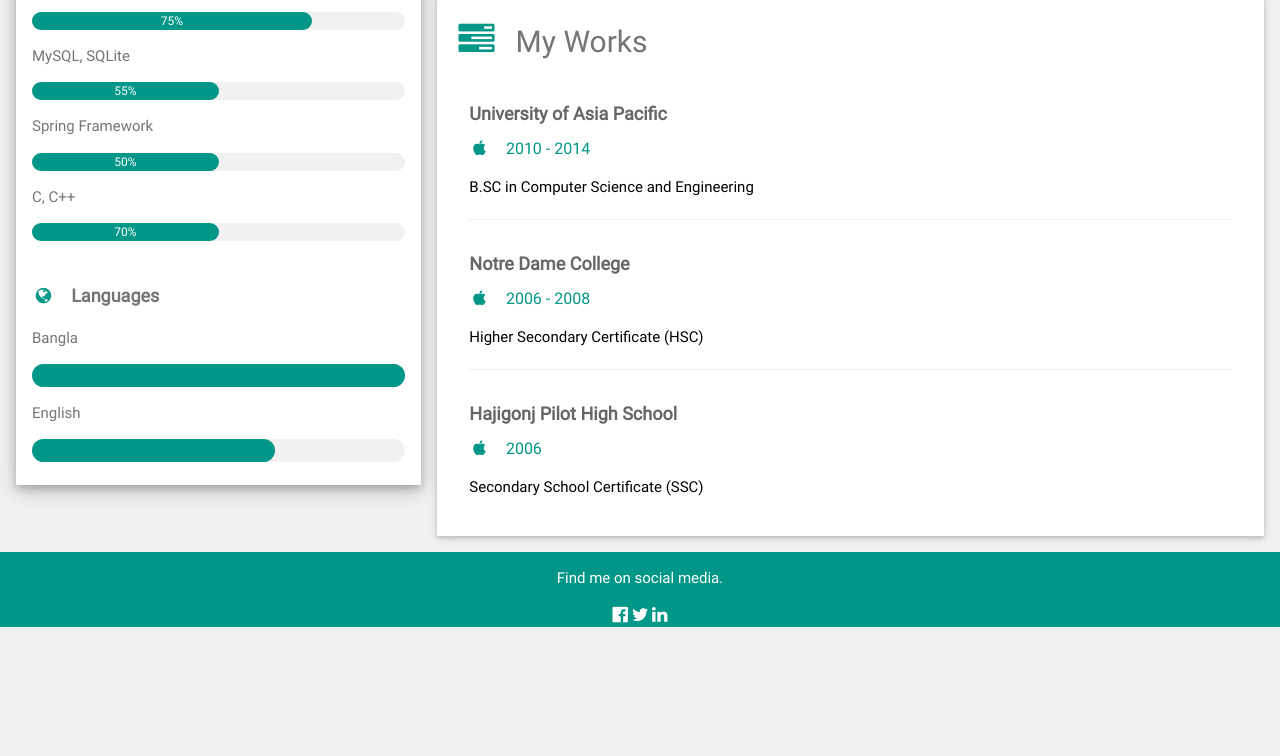
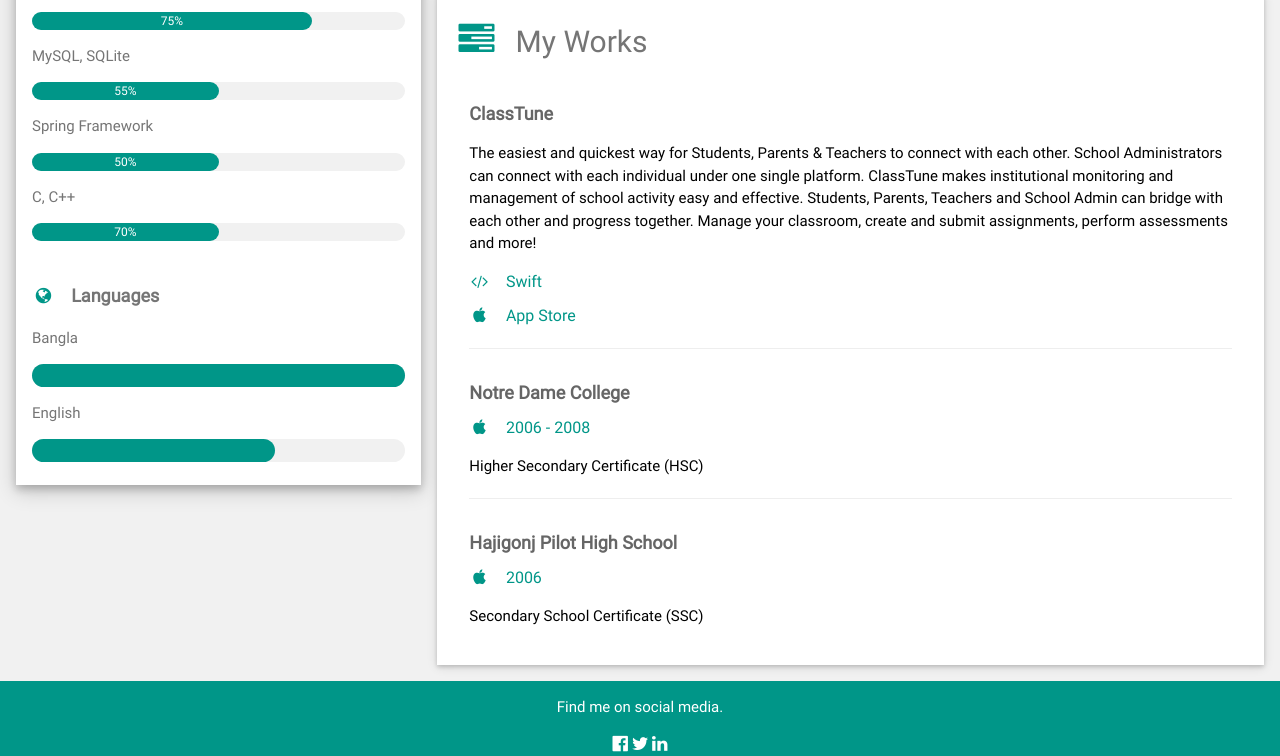
Before and after one commit to riazurcse/riazurcse.github.io, a plain HTML site: page index.html in a window 1280 px wide. Shown: the part 1040-1796 px from the top of the page. Before the commit the page ends 1667 px from the top, so only its background shows below. Drawn offline with Linux system fonts and the light colour scheme.

Commit message:
added project

```diff
--- a/index.html
+++ b/index.html
@@ -145,9 +145,12 @@ html,body,h1,h2,h3,h4,h5,h6 {font-family: "Roboto", sans-serif}
 	  <div class="w3-container w3-card-2 w3-white">
         <h2 class="w3-text-grey w3-padding-16"><i class="fa fa-tasks fa-fw w3-margin-right w3-xxlarge w3-text-teal"></i>My Works</h2>
         <div class="w3-container">
-          <h5 class="w3-opacity"><b>University of Asia Pacific</b></h5>
-          <h6 class="w3-text-teal"><i class="fa fa-apple fa-fw w3-margin-right"></i>2010 - 2014</h6>
-          <p>B.SC in Computer Science and Engineering</p>
+          <h5 class="w3-opacity"><b>ClassTune</b></h5>
+          <p>The easiest and quickest way for Students, Parents & Teachers to connect with each other. School Administrators can connect with each individual under one single platform. ClassTune makes institutional monitoring and management of school activity easy and effective. Students, Parents, Teachers and School Admin can bridge with each other and progress together. Manage your classroom, create and submit assignments, perform assessments and more!</p>
+          <h6 class="w3-text-teal"><i class="fa fa-code fa-fw w3-margin-right"></i>Swift</h6>
+          <a href=" https://itunes.apple.com/us/app/classtune/id1137446247?mt=8" target="_blank" style="text-decoration:none;">
+	        <h6 class="w3-text-teal"><i class="fa fa-apple fa-fw w3-margin-right"></i>App Store</h6></i>
+		 </a>
           <hr>
         </div>
         <div class="w3-container">
```
